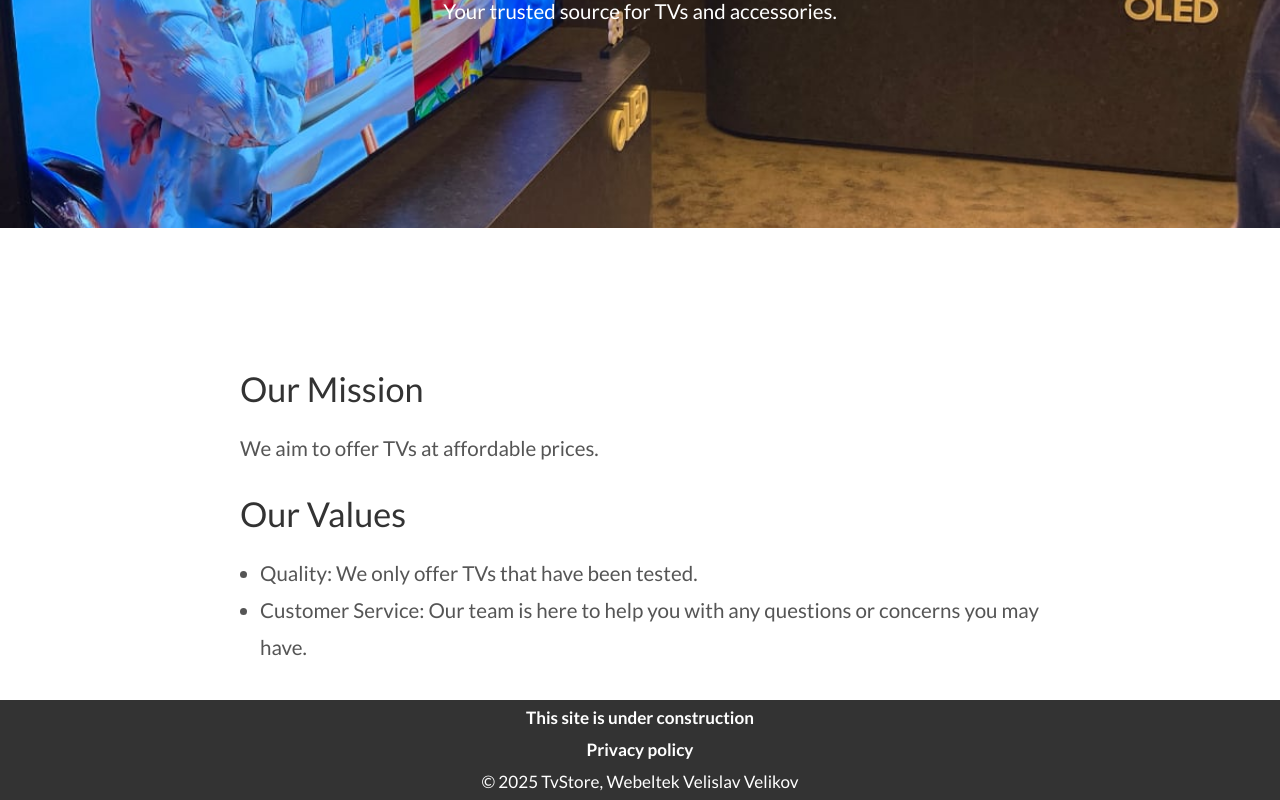
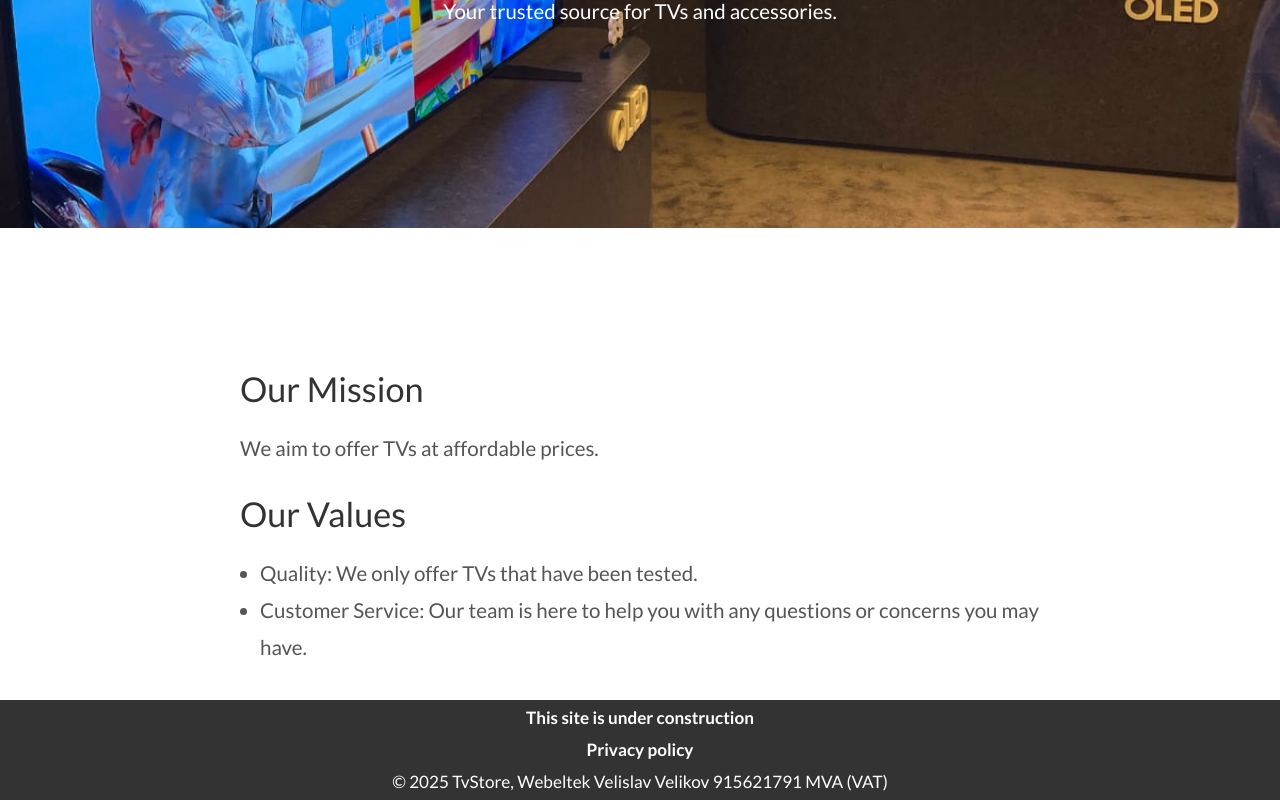
Before and after one commit to Webeltek/item_store, a React (Vite) app in the folder client/: page /about in a window 1280 px wide. Shown: the part 490-1290 px from the top of the page. Built offline with nearby package versions, Linux system fonts and the light colour scheme; no server answers.

Commit message:
Vat number in footer

```diff
--- a/client/src/components/footer/Footer.jsx
+++ b/client/src/components/footer/Footer.jsx
@@ -7,7 +7,7 @@ export default function Footer(){
             <div>
                 <p style={{ fontWeight: "bold"}}>This site is under construction</p>
                 <Link to="/privacy-policy">Privacy policy</Link>
-                <p>&copy; 2025 TvStore,  Webeltek Velislav Velikov</p>
+                <p>&copy; 2025 TvStore,  Webeltek Velislav Velikov 915621791 MVA (VAT)</p>
                 <p> </p>
             </div>
         </footer>
```
